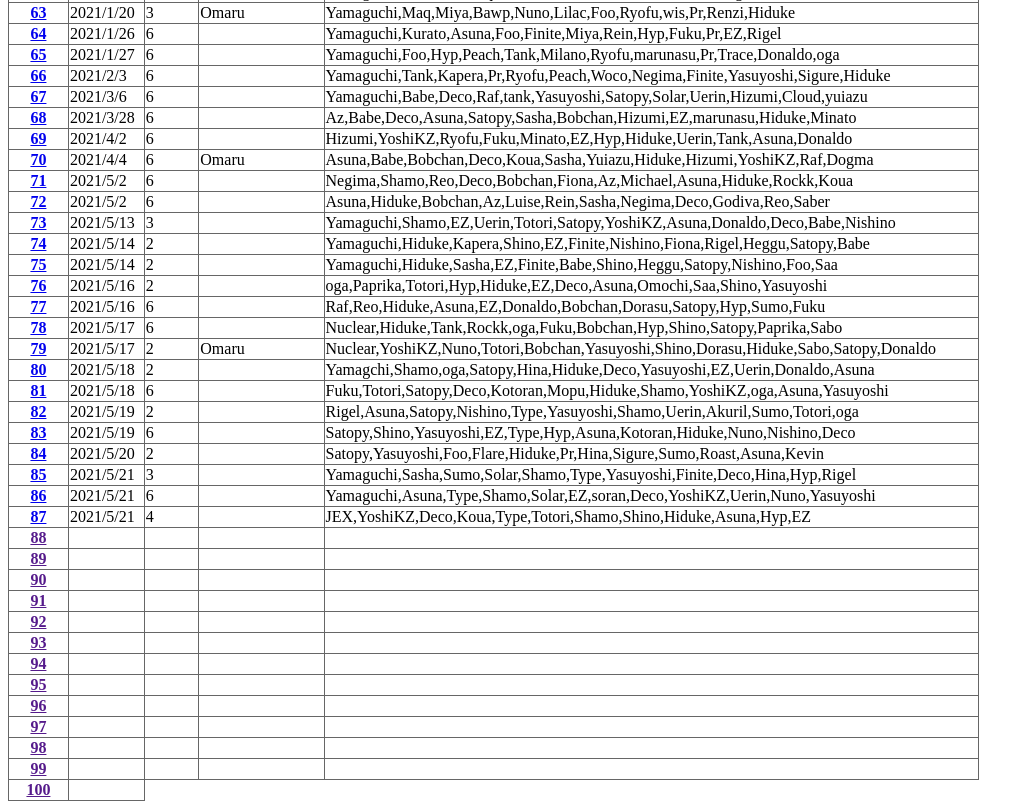
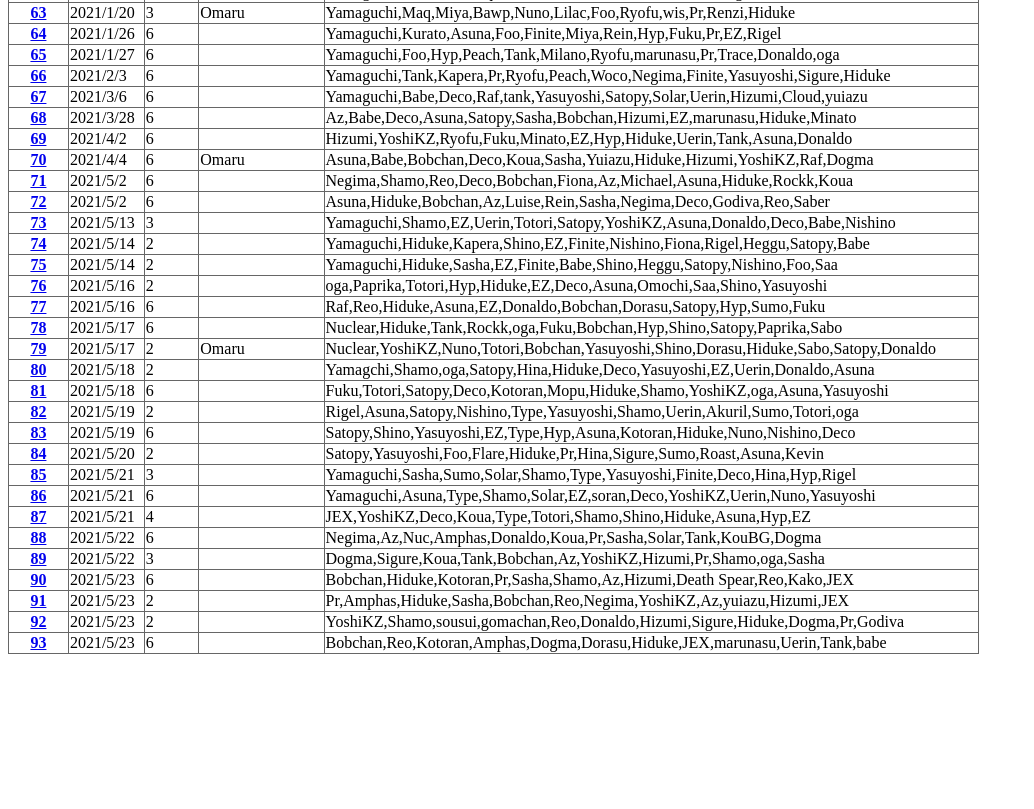
Before and after one commit to Yamaguchi-mkw/Yamaguchi-mkw.github.io, a plain HTML site: page index.html in a window 1280 px wide. Shown: the part 1350-2159 px from the top of the page, without its empty margins (0-1034 px from the left). After the commit the page ends 2012 px from the top, so only its background shows below. Drawn offline with Linux system fonts and the light colour scheme.

Commit message:
Update index.html

```diff
--- a/index.html
+++ b/index.html
@@ -1569,218 +1569,103 @@
                 </tr>
                 <tr>
                     <th>
-                        <a href="">88</a>
-                    </th>
-                    <td>
-
-                    </td>
-                    <td>
-
-                    </td>
-                    <td>
-
-                    </td>
-                    <td>
-
-                    </td>
-                </tr>
-                <tr>
-                    <th>
-                        <a href="">89</a>
-                    </th>
-                    <td>
-
-                    </td>
-                    <td>
-
-                    </td>
-                    <td>
-
-                    </td>
-                    <td>
-
-                    </td>
-                </tr>
-                <tr>
-                    <th>
-                        <a href="">90</a>
-                    </th>
-                    <td>
-
-                    </td>
-                    <td>
-
-                    </td>
-                    <td>
-
-                    </td>
-                    <td>
-
-                    </td>
-                </tr>
-                <tr>
-                    <th>
-                        <a href="">91</a>
-                    </th>
-                    <td>
-
-                    </td>
-                    <td>
-
-                    </td>
-                    <td>
-
-                    </td>
-                    <td>
-
-                    </td>
-                </tr>
-                <tr>
-                    <th>
-                        <a href="">92</a>
-                    </th>
-                    <td>
-
-                    </td>
-                    <td>
-
-                    </td>
-                    <td>
-
-                    </td>
-                    <td>
-
-                    </td>
-                </tr>
-                <tr>
-                    <th>
-                        <a href="">93</a>
-                    </th>
-                    <td>
-
-                    </td>
-                    <td>
-
-                    </td>
-                    <td>
-
-                    </td>
-                    <td>
-
-                    </td>
-                </tr>
-                <tr>
-                    <th>
-                        <a href="">94</a>
-                    </th>
-                    <td>
-
-                    </td>
-                    <td>
-
-                    </td>
-                    <td>
-
-                    </td>
-                    <td>
-
-                    </td>
-                </tr>
-                <tr>
-                    <th>
-                        <a href="">95</a>
-                    </th>
-                    <td>
-
-                    </td>
-                    <td>
-
-                    </td>
-                    <td>
-
-                    </td>
-                    <td>
-
-                    </td>
-                </tr>
-                <tr>
-                    <th>
-                        <a href="">96</a>
-                    </th>
-                    <td>
-
-                    </td>
-                    <td>
-
-                    </td>
-                    <td>
-
-                    </td>
-                    <td>
-
-                    </td>
-                </tr>
-                <tr>
-                    <th>
-                        <a href="">97</a>
-                    </th>
-                    <td>
-
-                    </td>
-                    <td>
-
-                    </td>
-                    <td>
-
-                    </td>
-                    <td>
-
-                    </td>
-                </tr>
-                <tr>
-                    <th>
-                        <a href="">98</a>
-                    </th>
-                    <td>
-
-                    </td>
-                    <td>
-
-                    </td>
-                    <td>
-
-                    </td>
-                    <td>
-
-                    </td>
-                </tr>
-                <tr>
-                    <th>
-                        <a href="">99</a>
-                    </th>
-                    <td>
-
-                    </td>
-                    <td>
-
-                    </td>
-                    <td>
-
-                    </td>
-                    <td>
-
-                    </td>
-                </tr>
-                <tr>
-                    <th>
-                        <a href="">100</a>
-                    </th>
-                    <td>
-
-                    </td>
-                </tr>
-            </tbody>
-        </table>
-    </section>
-</body>
-</html>
+                        <a href="https://pbs.twimg.com/media/E1-3hFHVgAEGn7u?format=jpg&name=small">88</a>
+                    </th>
+                    <td>
+                        2021/5/22
+                    </td>
+                    <td>
+                        6
+                    </td>
+                    <td>
+
+                    </td>
+                    <td>
+                        Negima,Az,Nuc,Amphas,Donaldo,Koua,Pr,Sasha,Solar,Tank,KouBG,Dogma
+                    </td>
+                </tr>
+                <tr>
+                    <th>
+                        <a href="https://pbs.twimg.com/media/E1_-vymVIAE4am8?format=jpg&name=small">89</a>
+                    </th>
+                    <td>
+                        2021/5/22
+                    </td>
+                    <td>
+                        3
+                    </td>
+                    <td>
+
+                    </td>
+                    <td>
+                        Dogma,Sigure,Koua,Tank,Bobchan,Az,YoshiKZ,Hizumi,Pr,Shamo,oga,Sasha
+                    </td>
+                </tr>
+                <tr>
+                    <th>
+                        <a href="https://pbs.twimg.com/media/E2APlIcUcAEzwn1?format=jpg&name=small">90</a>
+                    </th>
+                    <td>
+                        2021/5/23
+                    </td>
+                    <td>
+                        6
+                    </td>
+                    <td>
+
+                    </td>
+                    <td>
+                        Bobchan,Hiduke,Kotoran,Pr,Sasha,Shamo,Az,Hizumi,Death Spear,Reo,Kako,JEX
+                    </td>
+                </tr>
+                <tr>
+                    <th>
+                        <a href=https://pbs.twimg.com/media/E2AiGODVoA4ZFzV?format=jpg&name=small"">91</a>
+                    </th>
+                    <td>
+                        2021/5/23
+                    </td>
+                    <td>
+                        2
+                    </td>
+                    <td>
+
+                    </td>
+                    <td>
+                        Pr,Amphas,Hiduke,Sasha,Bobchan,Reo,Negima,YoshiKZ,Az,yuiazu,Hizumi,JEX
+                    </td>
+                </tr>
+                <tr>
+                    <th>
+                        <a href="https://pbs.twimg.com/media/E2Et9BKVUAIa4oH?format=jpg&name=small">92</a>
+                    </th>
+                    <td>
+                        2021/5/23
+                    </td>
+                    <td>
+                        2
+                    </td>
+                    <td>
+
+                    </td>
+                    <td>
+                        YoshiKZ,Shamo,sousui,gomachan,Reo,Donaldo,Hizumi,Sigure,Hiduke,Dogma,Pr,Godiva
+                    </td>
+                </tr>
+                <tr>
+                    <th>
+                        <a href="https://pbs.twimg.com/media/E2FFqT2VcAA5HG_?format=jpg&name=small">93</a>
+                    </th>
+                    <td>
+                        2021/5/23
+                    </td>
+                    <td>
+                        6
+                    </td>
+                    <td>
+
+                    </td>
+                    <td>
+                        Bobchan,Reo,Kotoran,Amphas,Dogma,Dorasu,Hiduke,JEX,marunasu,Uerin,Tank,babe
+                    </td>
+                </tr>
```
